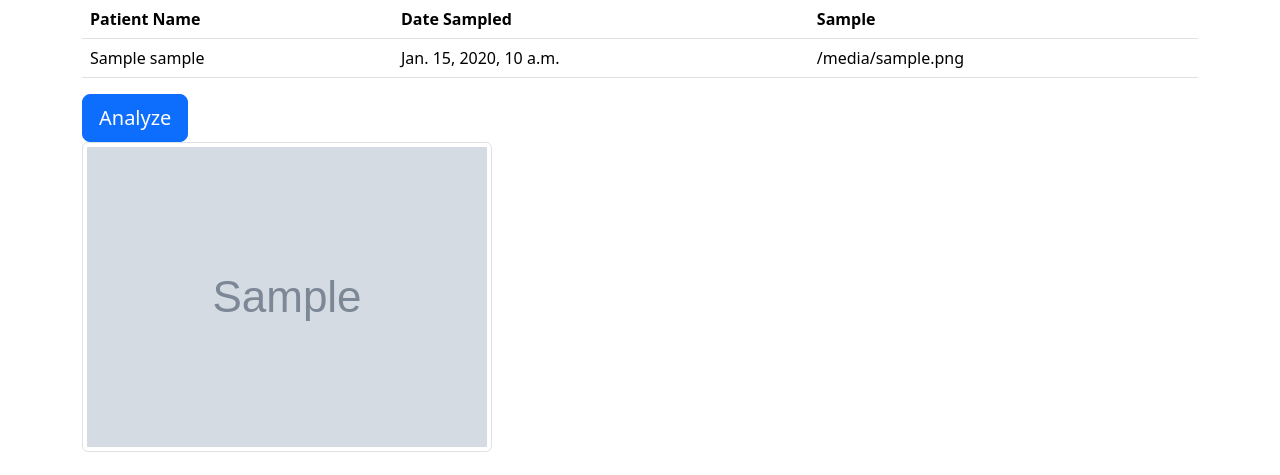
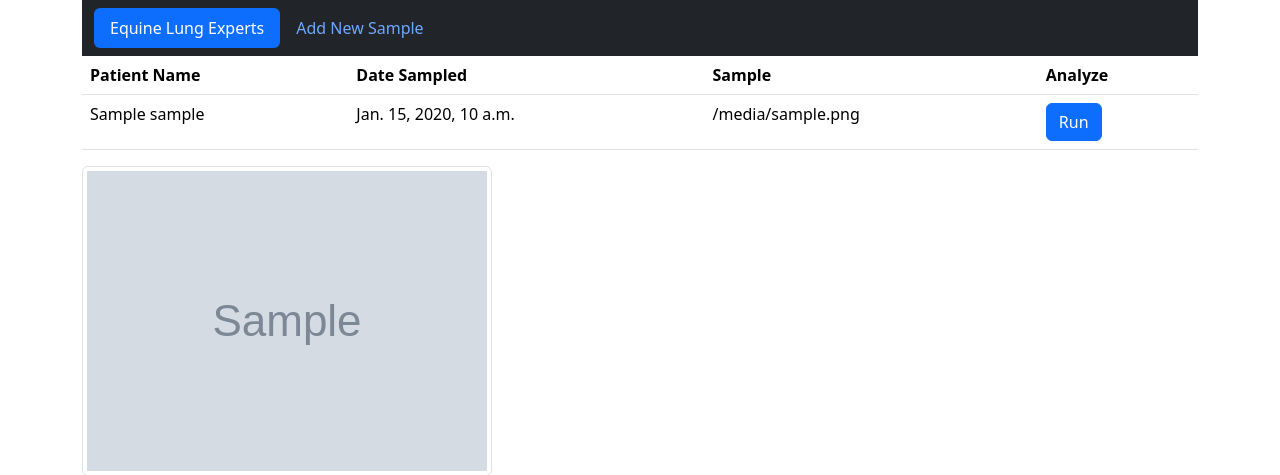
Before and after one commit to strubelkai/SeattleSlew, a Django app: template cytology/templates/cytology/results.html in a window 1280 px wide. Shown: the top 475 px of the page. Run offline with Django 4.2, Linux system fonts and the light colour scheme; the template is opened without the code that fills it: most values are stand-ins (such as "Sample title", 1, 10 or a date in 2020); grey boxes marked "Sample" are stand-in pictures; parts of the project's set-up code (start-up, migrations or seed data) failed here and were passed over; some libraries are stand-ins or nearby versions.

Commit message:
clean up trigger for ML analysis

```diff
--- a/cytology/templates/cytology/index.html
+++ b/cytology/templates/cytology/index.html
@@ -15,7 +15,7 @@
             <div class="container-fluid">
                 <ul class="nav nav-pills">
                     <li class="nav-item">
-                      <a class="nav-link active" aria-current="page" href="#">Equine Lung Experts</a>
+                      <a class="nav-link active" aria-current="page" href="/cytology/">Equine Lung Experts</a>
                     </li>
                     <li class="nav-item">
                       <a class="nav-link" href="/cytology/sample">Add New Sample</a>
--- a/cytology/templates/cytology/results.html
+++ b/cytology/templates/cytology/results.html
@@ -4,6 +4,18 @@
 
 
 <div class="container">
+    <nav class="navbar bg-dark" data-bs-theme="dark">
+        <div class="container-fluid">
+            <ul class="nav nav-pills">
+                <li class="nav-item">
+                  <a class="nav-link active" aria-current="page" href="/cytology/">Equine Lung Experts</a>
+                </li>
+                <li class="nav-item">
+                  <a class="nav-link" href="/cytology/sample">Add New Sample</a>
+                </li>
+            </ul>
+        </div>
+    </nav>
     <!-- Content here -->
     <table class="table">
         <thead>
@@ -11,18 +23,22 @@
             <th scope="col">Patient Name</th>
             <th scope="col">Date Sampled</th>
             <th scope="col">Sample</th>
+            <th scope="col">Analyze</th>
           </tr>
         </thead>
         <tbody>
           <tr>
             <td>{{ sample }}</td>
             <td>{{ sample.sample_date}}</td>
-            <td>{{ sample.sample_Img}}</td>
+            <td>
+              {{ sample.sample_Img}}
+            </td>
+            <td>
+              <a href="/cytology/{{ sample.id }}/detection"><button type="button" class="btn btn-primary">Run</button></a>
+            </td>
           </tr>
         </tbody>
       </table>
-    <div>
-      <a href="/cytology/{{ sample.id }}/detection"><button type="button" class="btn btn-primary btn-lg btn-block">Analyze</button></a>
-    </div>
+
     <img src="{{ sample.sample_Img.url }}" class="img-thumbnail" alt="Patient Sample">
 </div>
```
Also changed, not shown: cytology/templates/cytology/detection.html (deleted, +0 -25 lines), 1 other file.
